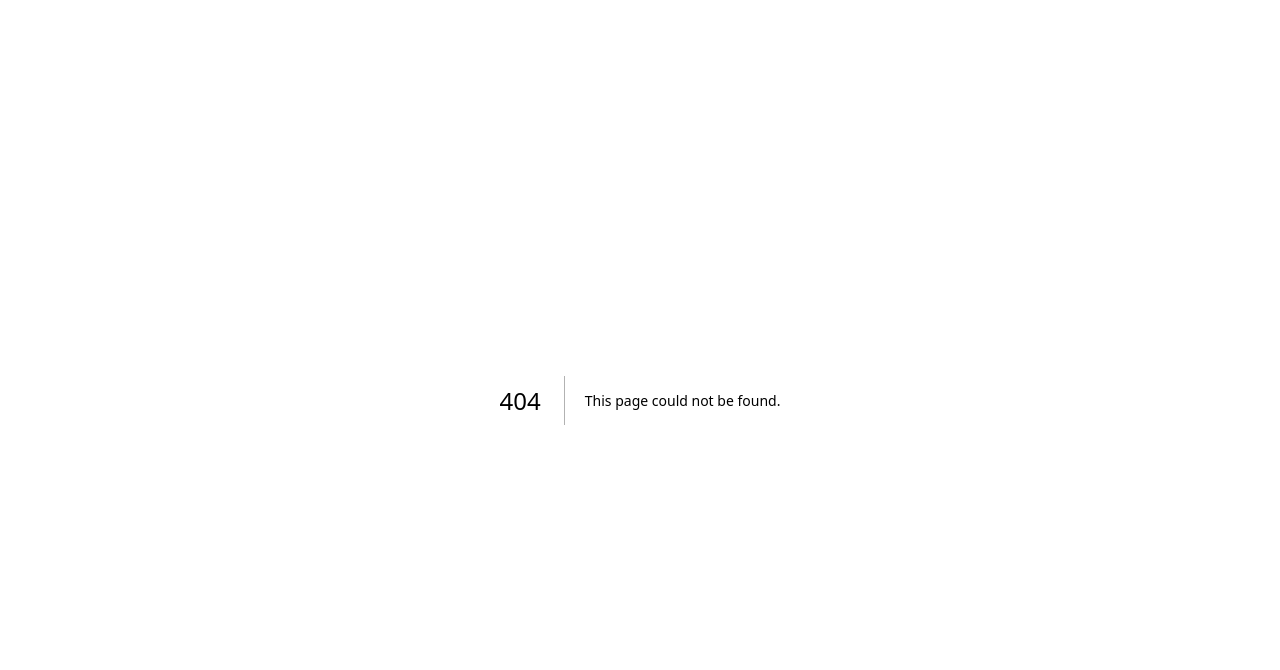
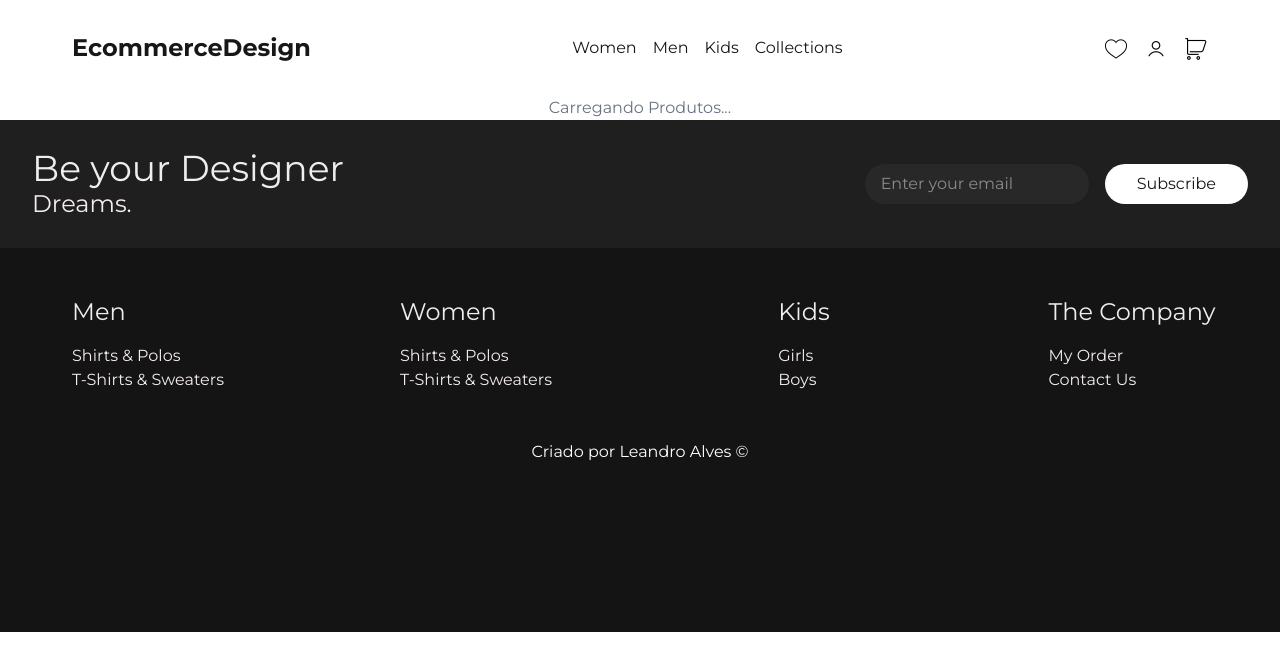
Before and after one commit to LeandroAS27/ecommerceDesign, a Next.js app in the folder ecommerce-frontend/: page /favorites in a window 1280 px wide. Before the commit this address had no page. Shown: the top 670 px of the page. Built offline with nearby package versions, Linux system fonts and the light colour scheme.

Commit message:
criado a tela favorites

```diff
--- a/ecommerce-frontend/src/app/components/carousel.jsx
+++ b/ecommerce-frontend/src/app/components/carousel.jsx
@@ -42,11 +42,11 @@ const Carousel = () => {
                             <h1 className="text-5xl text-[#FDFAF6] font-bold">Timeless Fashion,</h1>
                             <h2 className="text-3xl text-[#FDFAF6]">Conscious Choices</h2>
 
-                            <p className="text-lg text-[#EEEEEE]">Lorem ipsum dolor sit amet consectetur adipisicing elit. Laboriosam unde mollitia explicabo incidunt ipsa error </p>
+                            <p className="text-lg text-[#EEEEEE] mb-8">Lorem ipsum dolor sit amet consectetur adipisicing elit. Laboriosam unde mollitia explicabo incidunt ipsa error </p>
 
-                            <button className="px-6 py-4 bg-[#EFEFEF] rounded-full mt-4">
-                                <Link href='/collections' className="text-black font-bold cursor-pointer">Explore the Collections</Link>
-                            </button>
+
+                            <Link href='/collections' className="text-black font-bold cursor-pointer px-6 py-4 bg-[#EFEFEF] rounded-full mt-4">Explore the Collections</Link>
+
                         </div>
 
                         <div className="space-x-12">
--- a/ecommerce-frontend/src/app/components/footer.jsx
+++ b/ecommerce-frontend/src/app/components/footer.jsx
@@ -59,6 +59,7 @@ const Footer = () => {
                         </ul>
                     </div>
                 </div>
+                    <p className="text-white text-center">Criado por Leandro Alves &#169;</p>
             </div>
         </footer>
     )
--- a/ecommerce-frontend/src/app/components/productList.jsx
+++ b/ecommerce-frontend/src/app/components/productList.jsx
@@ -6,6 +6,7 @@ import { useEffect, useState } from 'react';
 //redux
 import {useDispatch, useSelector} from 'react-redux';
 import { setProducts } from '../redux/productSlice';
+import { toggleFavorite } from '../redux/favoriteSlice';
 
 //images
 import Image from 'next/image';
@@ -17,8 +18,7 @@ const ProductList = ({showAll}) => {
     const dispatch = useDispatch()
     const products = useSelector((state) => state.products.items);
     const [hovered, setHovered] = useState({});
-
-
+    const favorites = useSelector((state) => state.favorites.favorites)
 
     const handleMouseEnter = (id) => {
         setHovered((prevState) => ({...prevState, [id]: true}))
@@ -45,14 +45,23 @@ const ProductList = ({showAll}) => {
         }
         fetchProducts()
 
+
     }, [dispatch, showAll])
+
+
+    const handleFavorite = (product) => {
+        dispatch(toggleFavorite(product))
+    }
+
 
     console.log(products)
 
     return(
         <div className='grid grid-cols-3 gap-4'>
             {products.length > 0 ? (
-                products.map(product => (
+                products.map(product => {
+                    const isFavorited = favorites.some((fav) => fav.idproducts === product.idproducts)
+                    return(
                         <div key={product.idproducts} className='relative rounded'>
                             <Image
                             src={product.image_url ? product.image_url : noImage} //preciso configurar o multer e subir imagens no servidor de acordo com o produto
@@ -64,16 +73,16 @@ const ProductList = ({showAll}) => {
                             <h2 className='text-lg font-bold'>{product.name}</h2>
                             <p className='text-gray-700'>R$ {product.price.toFixed(2)}</p>
                             <Image
-                        src={hovered[product.idproducts] ? liked : like}
+                            src={isFavorited ? liked : like}
                             alt='Botao de gostar'
                             width={46}
                             height={32}
                             className='absolute top-4 right-4 bg-[#EFEFEF]/50 rounded-full p-2 cursor-pointer'
-                        onMouseEnter={() => handleMouseEnter(product.idproducts)}
-                        onMouseLeave={() => handleMouseLeave(product.idproducts)}
+                            onClick={() => handleFavorite(product)}
                             />
                         </div>
-                ))
+                    )
+                })
             ) : (
                 <p>Carregando Produtos...</p>
             )}
--- /dev/null
+++ b/ecommerce-frontend/src/app/favorites/page.jsx
@@ -0,0 +1,77 @@
+'use client'
+
+//react
+import Image from "next/image";
+
+//redux
+import { useDispatch, useSelector } from "react-redux";
+
+//components
+import Header from "../components/header";
+import ModalCart from "../components/modalCart";
+import Footer from "../components/footer";
+import { toggleCart } from "../redux/modalSlice";
+
+//images
+import noImage from '../../../public/image-no-image.jpg';
+import { useRouter } from "next/navigation";
+import { useEffect } from "react";
+
+const Favorites = () => {
+    const dispatch = useDispatch();
+    const favorites = useSelector(state => state.favorites.favorites)
+    const isModalOpen = useSelector(state => state.modalCart.isModalOpen)
+    const products = useSelector(state => state.products.items)
+    const router = useRouter()
+
+    const handleCartModal = () => {
+        dispatch(toggleCart())
+    }
+
+    const handleBuy = (id, product) => {
+        localStorage.setItem('SelectedProduct', JSON.stringify(product))
+        router.push(`/products/${id}`)
+    }
+
+    useEffect(() => {
+        if(favorites){
+
+        }
+    })
+
+    return(
+        <>
+            <div className="relative max-w-9/10 mx-auto px-2 bg-[#FFFFFF]">
+                <header>
+                    <Header onCartClick={handleCartModal}/>
+                    <ModalCart isOpen={isModalOpen} onClose={handleCartModal}/>
+                </header>
+
+                <main className="w-full h-full flex">
+                    <section className="w-full max-w-6xl grid grid-cols-3 gap-6">
+                        {favorites.length > 0 ? (
+                            favorites.map((fav) => (
+                                <div key={fav.idproducts} className="flex flex-col items-center bg-[#F5F5F5] shadow-md rounded-lg p-4 text-black">
+                                    <Image src={fav.image_url ? fav.image_url : noImage} width={32} height={32}/>
+                                    <p className="mt-4 text-lg">{fav.name}</p>
+                                    <p className="mt-2 text-lg font-semibold">R$ {fav.price.toFixed(2)}</p>
+                                    <button className="px-4 py-2 rounded-lg bg-[#7886C7] hover:bg-[#2D336B] transform transition duration-300 text-[#000] cursor-pointer"
+                                    onClick={() => handleBuy(fav.idproducts, fav)}
+                                    >
+                                        Comprar
+                                    </button>
+                                </div>
+                            ))
+                        ) : <p className="col-span-3 text-center text-gray-500">Carregando Produtos...</p> }
+                    </section>
+                </main>
+            </div>
+            <footer>
+                <Footer/>
+            </footer>
+        </>
+    )
+
+}
+
+export default Favorites;
--- /dev/null
+++ b/ecommerce-frontend/src/app/redux/favoriteSlice.js
@@ -0,0 +1,25 @@
+import { createSlice } from "@reduxjs/toolkit";
+
+const initialState = {
+    favorites: []
+};
+
+const favoriteSlice = createSlice({
+    name: 'favorites',
+    initialState,
+    reducers: {
+        toggleFavorite: (state, action) => {
+            const product = action.payload
+            const isFavorite = state.favorites.some((fav) => fav.idproducts === product.idproducts)
+
+            if(isFavorite){
+                state.favorites = state.favorites.filter((fav) => fav.idproducts !== product.idproducts)
+            }else{
+                state.favorites.push(product)
+            }
+        }
+    }
+})
+
+export const { toggleFavorite } = favoriteSlice.actions;
+export default favoriteSlice.reducer;
--- a/ecommerce-frontend/src/app/redux/store.js
+++ b/ecommerce-frontend/src/app/redux/store.js
@@ -3,12 +3,14 @@ import { productReducer } from './productSlice';
 import { Provider } from "react-redux"
 import { modalCartReducer } from './modalSlice';
 import { cartReducer } from './cartSlice';
+import favoritesReducer from './favoriteSlice'
 
 
 export const store = configureStore({
     reducer: {
         products: productReducer,
         modalCart: modalCartReducer,
-        cart: cartReducer
+        cart: cartReducer,
+        favorites: favoritesReducer
     }
 })
```
Also changed, not shown: ecommerce-frontend/src/app/page.jsx (line endings or trailing spaces). Lines whose indentation alone changed are shown as unchanged.
